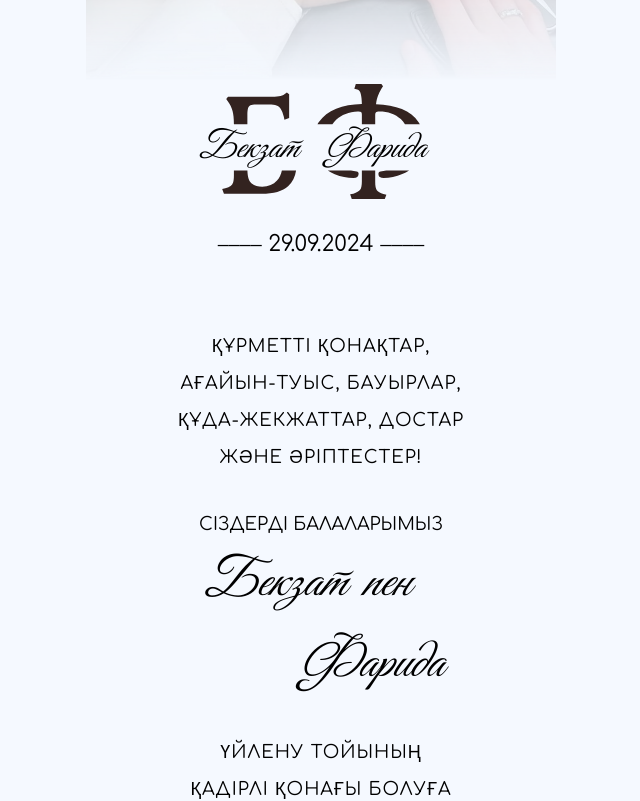
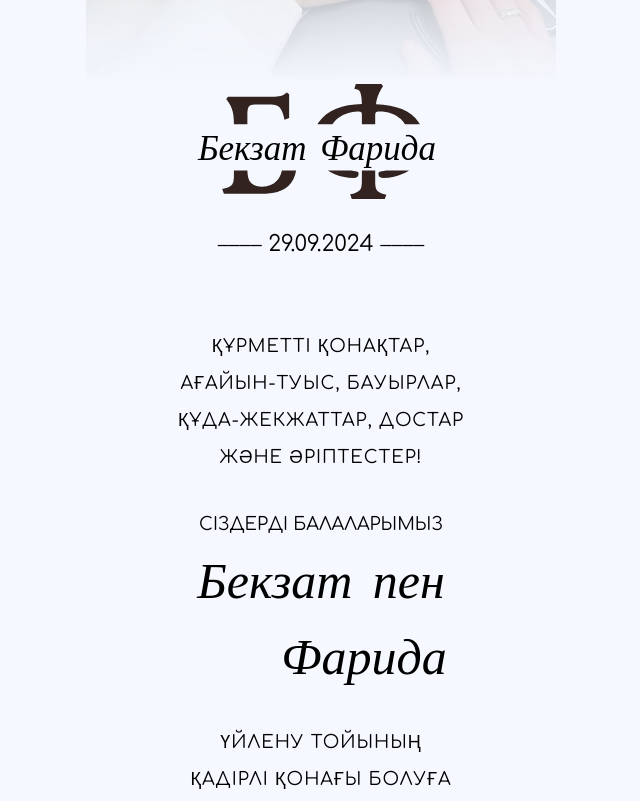
Before and after one commit to azzarett/bekzat, a React (Vite) app: page / in a window 1280 px wide. Shown: the part 500-1301 px from the top of the page, without its empty margins (319-959 px from the left). Built offline with nearby package versions, Linux system fonts and the light colour scheme.

Commit message:
some changes

```diff
--- /dev/null
+++ b/public/font/fonts.css
@@ -0,0 +1,6 @@
+@font-face {
+    font-family: 'myFont';
+    src: url('./GreatVibes-Regular.ttf') format('ttf');
+    font-weight: normal;
+    font-style: italic;
+}
--- a/src/components/AboutKz/about.module.css
+++ b/src/components/AboutKz/about.module.css
@@ -39,7 +39,7 @@
 }
 
 .dateContainer {
-  font-family: "Great Vibes", cursive;
+  font-family: "myFont";
   font-style: italic;
   position: relative;
   display: flex;
--- a/src/components/AboutRu/about.module.css
+++ b/src/components/AboutRu/about.module.css
@@ -39,7 +39,7 @@
 }
 
 .dateContainer {
-  font-family: "Great Vibes", cursive;
+  font-family: "myFont";
   font-style: italic;
   position: relative;
   display: flex;
--- a/src/components/Footer/footer.module.css
+++ b/src/components/Footer/footer.module.css
@@ -28,12 +28,12 @@
   flex-direction: column;
   text-align: center;
   text-transform: none;
-  font-family: "Great Vibes", cursive;
+  font-family: "myFont";
   font-style: italic;
 }
 
 .text {
-  font-size: 38px;
+  font-size: 32px;
   color: whitesmoke;
   margin: 0px;
 }
--- a/src/components/Header/header.module.css
+++ b/src/components/Header/header.module.css
@@ -57,15 +57,15 @@
 }
 
 .name {
-  font-family: "Great Vibes", cursive;
+  font-family: "myFont";
   font-style: italic;
   position: absolute;
   top: 57%;
-  left: 45%;
+  left: 48%;
   transform: translate(-50%, -50%);
   margin: 0;
   font-size: 35px;
-  word-spacing: 20px;
+  word-spacing: 5px;
   text-align: center;
 }
 
--- a/src/components/MainKz/main.module.css
+++ b/src/components/MainKz/main.module.css
@@ -29,7 +29,7 @@
 }
 
 .nameContainer {
-  font-family: "Great Vibes", cursive;
+  font-family: "myFont";
   font-style: italic;
   position: relative;
   display: flex;
--- a/src/components/MainRu/main.module.css
+++ b/src/components/MainRu/main.module.css
@@ -29,7 +29,7 @@
 }
 
 .nameContainer {
-  font-family: "Great Vibes", cursive;
+  font-family: "myFont";
   font-style: italic;
   position: relative;
   display: flex;
--- a/src/index.css
+++ b/src/index.css
@@ -1,10 +1,12 @@
+@import '../public/font/fonts.css';
+
 body,
 html {
   display: flex;
   flex-direction: column;
   align-items: center;
   justify-content: center;
-  font-family: "Comfortaa", sans-serif;
+  font-family: "Comfortaa", sans-serif, "myFont", cursive;
   font-optical-sizing: auto;
   background-color: #f5f9ff;
   margin: 0;
```
Also changed, not shown: public/font/GreatVibes-Regular.ttf (added).
